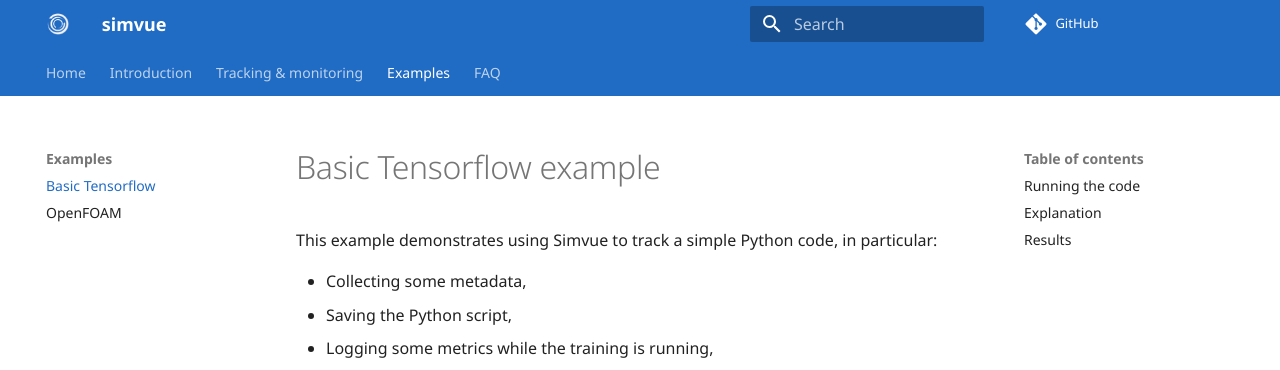
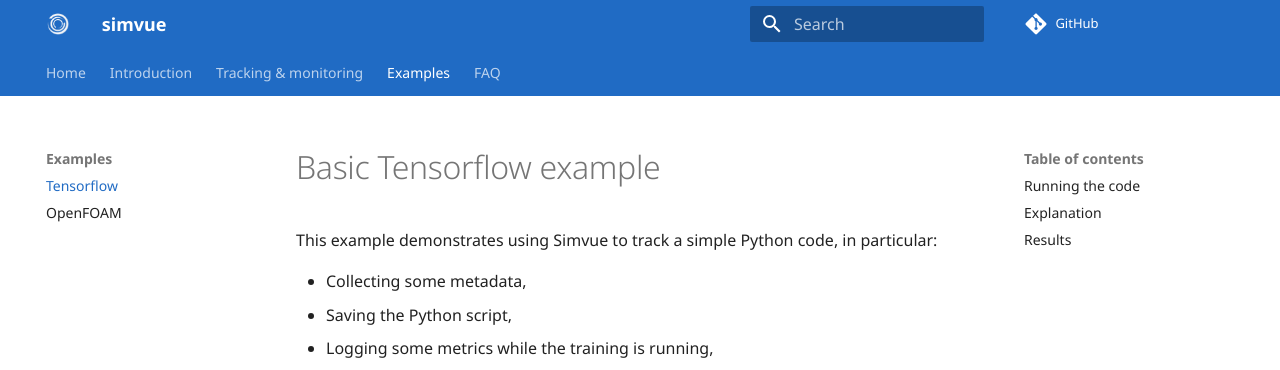
Before and after one commit to simvue-io/docs, an MkDocs documentation site: the page built from docs/examples/basic-tensorflow.md, in a window 1280 px wide. Shown: the top 370 px of the page. Built offline with MkDocs 1.6.1 and Material for MkDocs 9.7.7, drawn with Linux system fonts in a browser that asks for light colours.

Commit message:
Adjust name

```diff
--- a/mkdocs.yml
+++ b/mkdocs.yml
@@ -27,7 +27,7 @@ nav:
     - Obtaining data: python-client/obtaining-data.md
     - Reference: python-client/reference.md
   - Examples:
-    - Basic Tensorflow: examples/basic-tensorflow.md
+    - Tensorflow: examples/basic-tensorflow.md
     - OpenFOAM: examples/openfoam.md
   - FAQ:
     - General: faq/general.md
```
